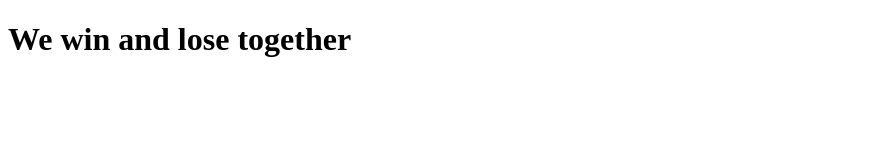
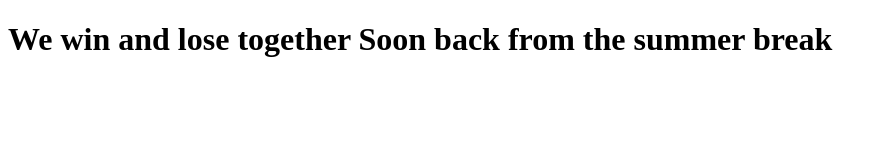
Before and after one commit to Sarjeant/git-demo, a plain HTML site: page web/index.html in a window 1280 px wide. Shown: the whole page, without its empty margins (0-887 px from the left). Drawn offline with Linux system fonts and the light colour scheme.

Commit message:
Updated index.html

```diff
--- a/web/index.html
+++ b/web/index.html
@@ -8,6 +8,7 @@ Welcome to TeamLH
 <body>
 <h1>
 We win and lose together
+Soon back from the summer break
 </h1>
 
 </body>
```
